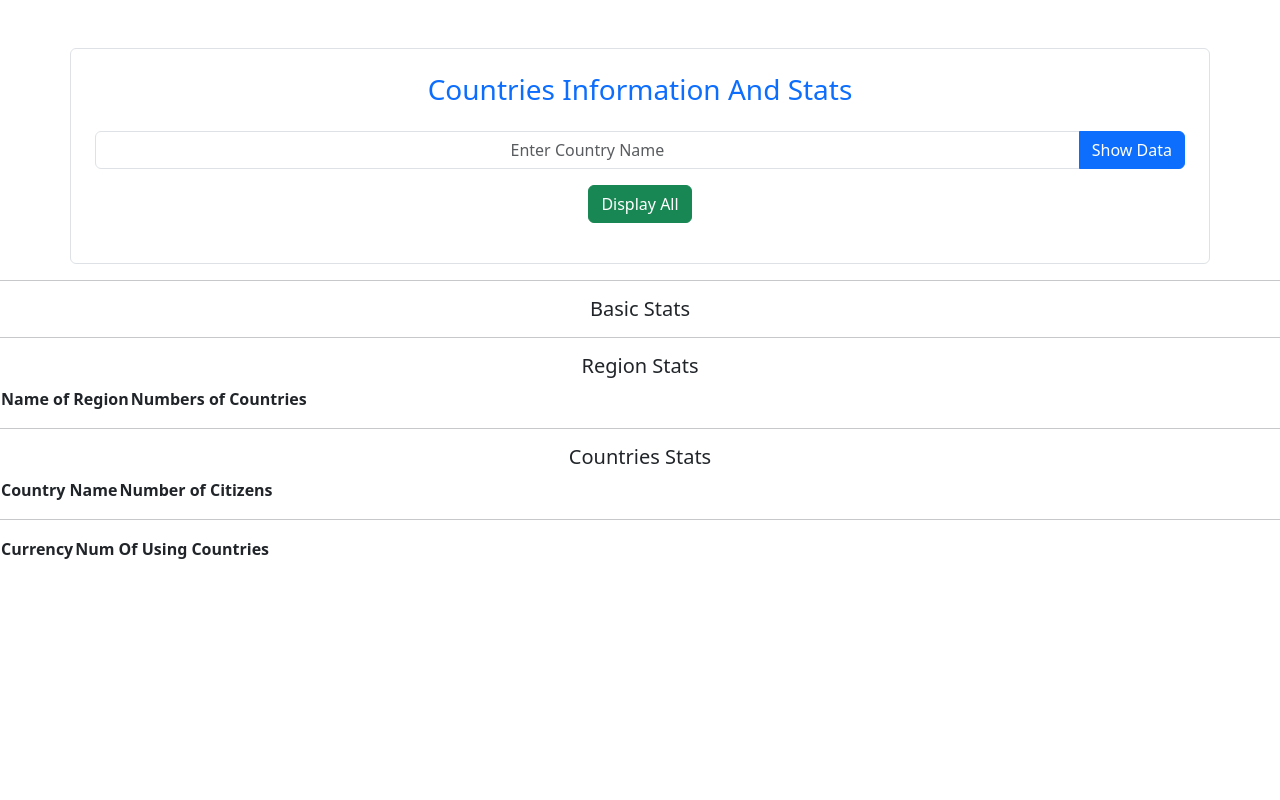
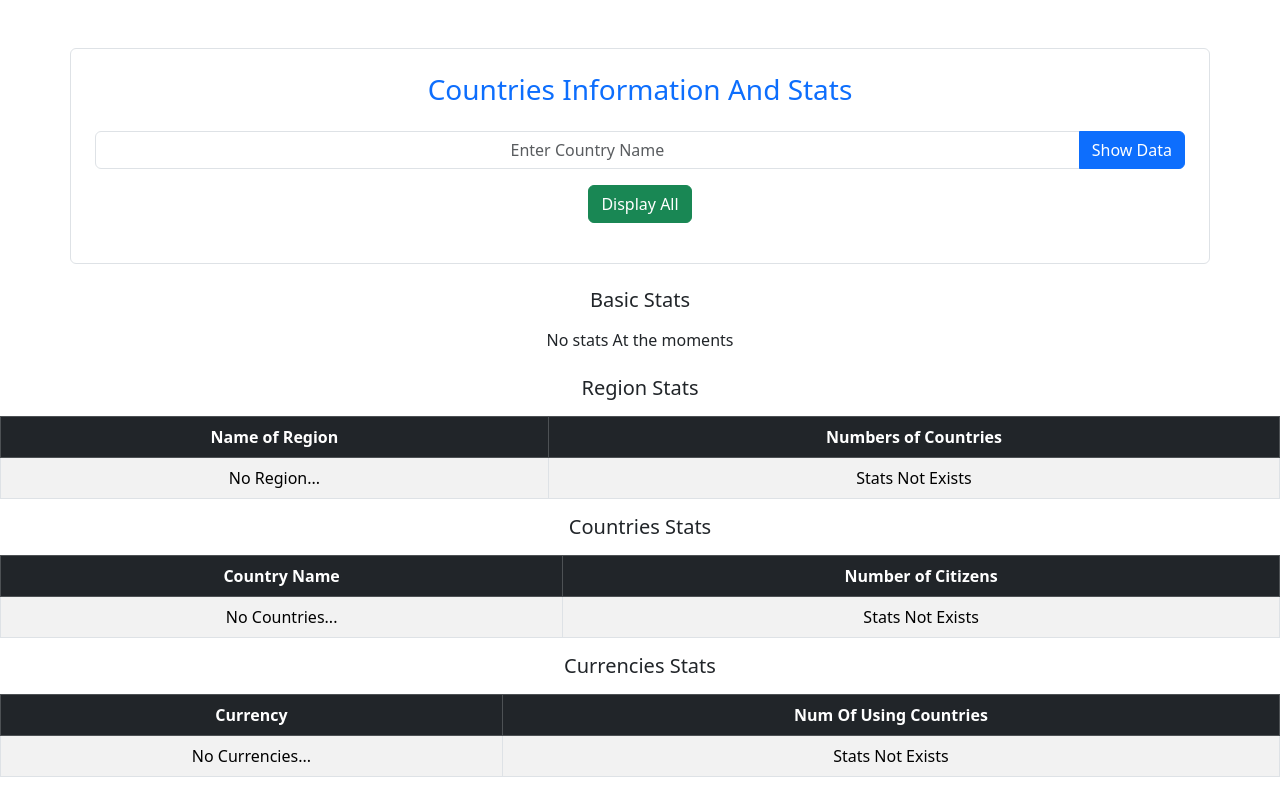
Before and after one commit to raz-daniel/test24-12-22, a plain HTML site: page index.html in a window 1280 px wide. Drawn offline with nearby package versions, Linux system fonts and the light colour scheme.

Commit message:
added basic css from bootsrap

```diff
--- a/index.html
+++ b/index.html
@@ -26,48 +26,69 @@
         </div>
     </form>
 
-    <hr>
-    <h5>Basic Stats</h5>
-    <ul id="basicUlStats">
+
+    <div class="container mt-4"></div>
+
+    <h5 class="mb-3">Basic Stats</h5>
+
+    <ul id="basicUlStats" class="list-group mb-4">
+        <li> No stats At the moments</li>
     </ul>
-    <hr>
-    <h5>Region Stats</h5>
-    <table>
-        <thead>
+
+
+    <h5 class="mb-3">Region Stats</h5>
+
+    <table class="table table-striped table-bordered">
+        <thead class="table-dark">
             <tr>
                 <th>Name of Region</th>
                 <th>Numbers of Countries</th>
             </tr>
         </thead>
         <tbody id="regionTBody">
-
+            <tr>
+                <td>No Region...</td>
+                <td>Stats Not Exists</td>
+            </tr>
         </tbody>
     </table>
-    <hr>
-    <h5>Countries Stats</h5>
-    <table>
-        <thead>
+
+
+    <h5 class="mb-3">Countries Stats</h5>
+
+    <table class="table table-striped table-bordered">
+        <thead class="table-dark">
             <tr>
                 <th>Country Name</th>
                 <th>Number of Citizens</th>
             </tr>
         </thead>
         <tbody id="countriesTBody">
-
+            <tr>
+                <td>No Countries...</td>
+                <td>Stats Not Exists</td>
+            </tr>
         </tbody>
     </table>
-    <hr>
-    <table>
-        <thead>
+
+
+    <h5 class="mb-3">Currencies Stats</h5>
+
+    <table class="table table-striped table-bordered">
+        <thead class="table-dark">
             <tr>
                 <th>Currency</th>
                 <th>Num Of Using Countries</th>
             </tr>
         </thead>
         <tbody id="currenciesTBody">
-
+            <tr>
+                <td>No Currencies...</td>
+                <td>Stats Not Exists</td>
+            </tr>
         </tbody>
     </table>
+
 </body>
 
 </html>
```
